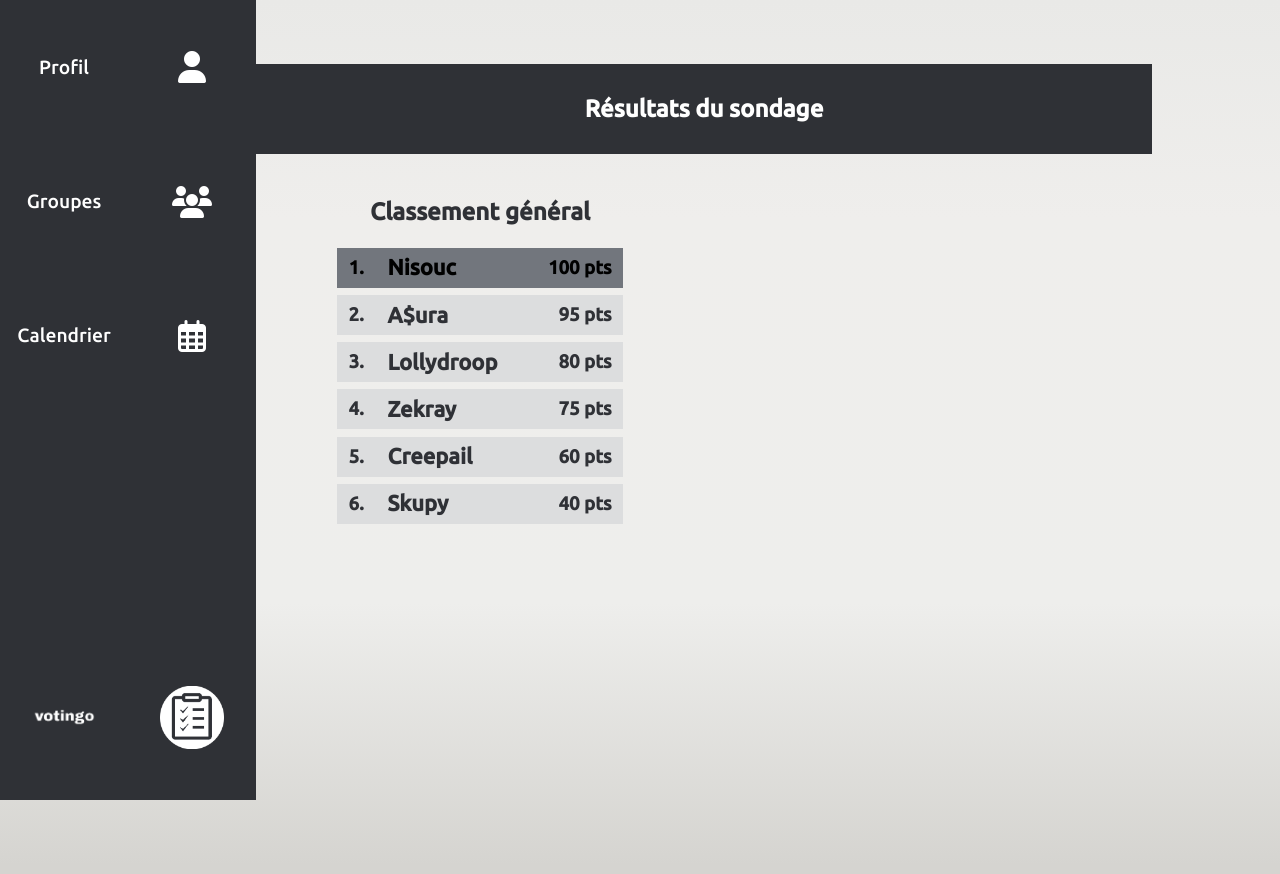
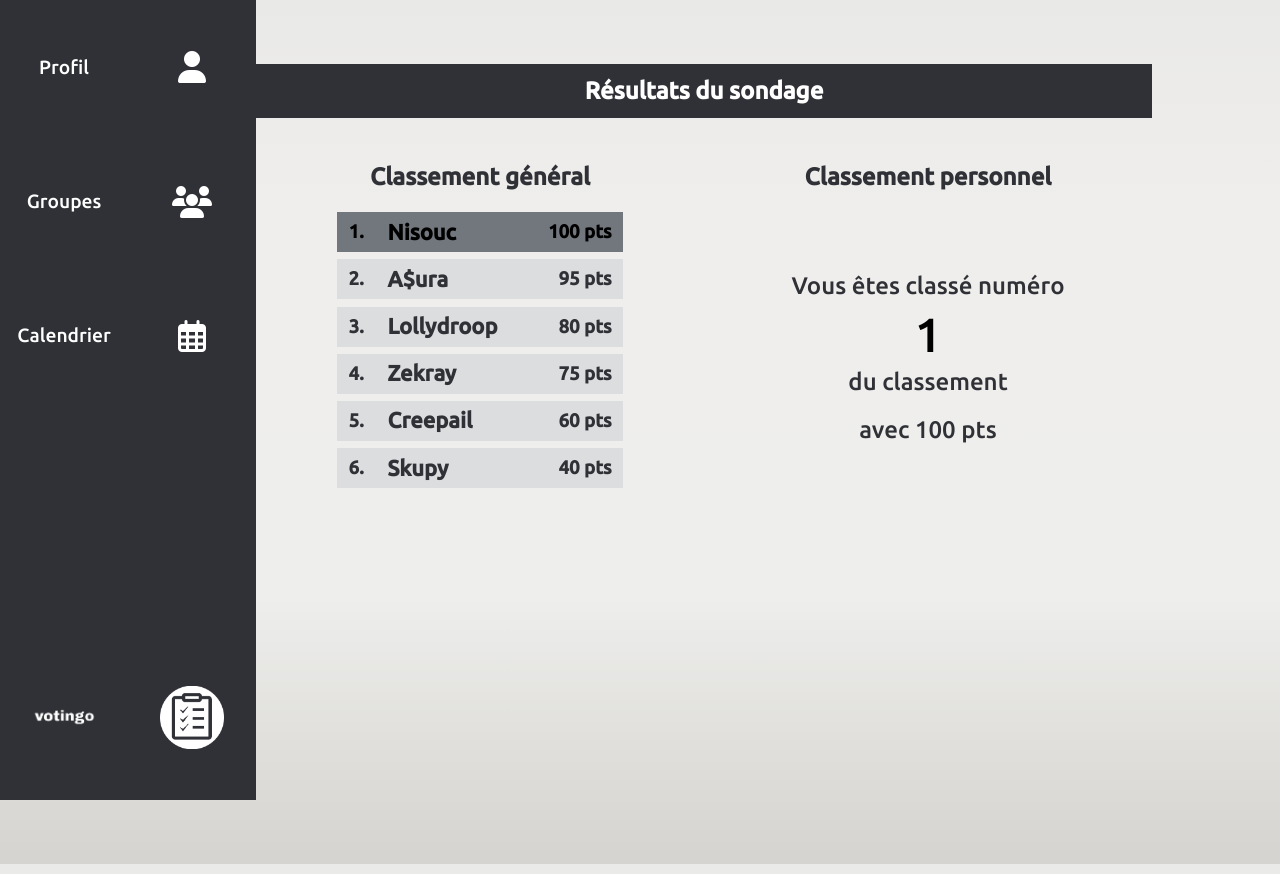
Before and after one commit to IIM-Creative-Technology/html-css-Nispeon, a PHP site: page /results.php in a window 1280 px wide. Run offline with PHP 8.4, Linux system fonts and the light colour scheme; some libraries are stand-ins or nearby versions.

Commit message:
big save

```diff
--- a/css/styleResults.css
+++ b/css/styleResults.css
@@ -11,8 +11,6 @@
 .pollResults {
     width: 70%;
     min-height: 100vH;
-    background-repeat: no-repeat;
-    background-size: cover;
     margin: auto;
     margin-top: 5%;
     margin-left: 20%;
@@ -22,9 +20,7 @@
 }
 
 .resultsTitle {
-    height: 10vH;
     display: flex;
-    padding: 10% 0 10% 0;
     justify-content: center;
     align-items: center;
     font-family: 'Ubuntu', sans-serif;
@@ -32,14 +28,13 @@
     color: white;
 }
 
-.pollResults > div {
-    height: 90vH;
+.pollResults > div:not(:first-child) {
+    min-height: 90vH;
     width: 50%;
     padding: 5%;
 }
 
 .pollResults > div:first-child{
-    height: 10vH;
     width: 100%;
 
 }
@@ -98,3 +93,28 @@
     background-color: #72767d;
     color: black;
 }
+
+.scorePers {
+    display: flex;
+    flex-direction: column;
+    align-items: center;
+    font-family: 'Ubuntu', sans-serif;
+    color: #2f3136;
+}
+
+
+.scorePers > div:not(:first-child) {
+    display: flex;
+    flex-direction: column;
+    justify-content: center;
+    align-items: center;
+    width: 100%;
+    font-size: 150%;
+    margin-top: 20%;
+    line-height: 200%;
+}
+
+.scorePers > div:not(:first-child) p:nth-of-type(2){
+    font-size: 200%;
+    color: black;
+}
--- a/results.php
+++ b/results.php
@@ -12,6 +12,7 @@
         <main>
 
             <section class="pollResults">
+
 
                 <div class="resultsTitle">
 
@@ -63,6 +64,20 @@
 
                 <div class="scorePers">
 
+                    <div><h2>Classement personnel</h2></div>
+
+                    <div>
+                        <p>Vous êtes classé numéro</p>
+
+                        <p>1</p>
+
+                        <p>du classement</p>
+
+                        <p>avec 100 pts</p>
+
+
+                    </div>
+
                 </div>
 
             </section>
```
